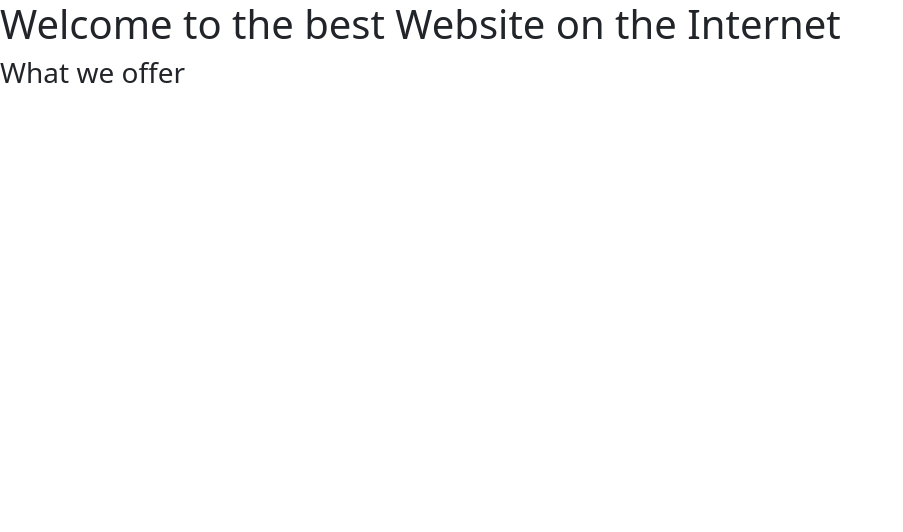
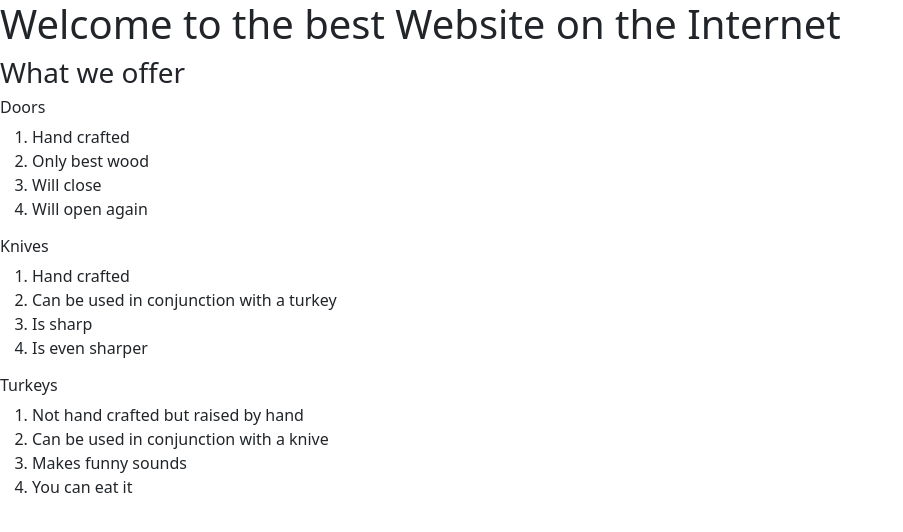
Before and after one commit to Johannes253/Johannes253.github.io, a plain HTML site: page csci340lab1/index.html in a window 1280 px wide. Shown: the whole page, without its empty margins (0-903 px from the left). Drawn offline with nearby package versions, Linux system fonts and the light colour scheme.

Commit message:
Div + list added

```diff
--- a/csci340lab1/index.html
+++ b/csci340lab1/index.html
@@ -10,7 +10,40 @@
 
 <body>
 <h1>Welcome to the best Website on the Internet</h1>
+
 <h3>What we offer</h3>
+
+<div class="products">
+    <div id="row">
+      <div class="col">
+        <h6>Doors</h6>
+        <ol>
+            <li>Hand crafted</li>
+            <li>Only best wood</li>
+            <li>Will close</li>
+            <li>Will open again</li>
+        </ol>
+      </div>
+      <div class="col">
+        <h6>Knives</h6>
+        <ol>
+            <li>Hand crafted</li>
+            <li>Can be used in conjunction with a turkey</li>
+            <li>Is sharp</li>
+            <li>Is even sharper</li>
+        </ol>
+      </div>
+      <div class="col">
+       <h6>Turkeys</h6>
+       <ol>
+        <li>Not hand crafted but raised by hand</li>
+        <li>Can be used in conjunction with a knive</li>
+        <li>Makes funny sounds</li>
+        <li>You can eat it</li>
+    </ol>
+      </div>
+    </div>
+  </div>
 
 </body>
 </html>
```
